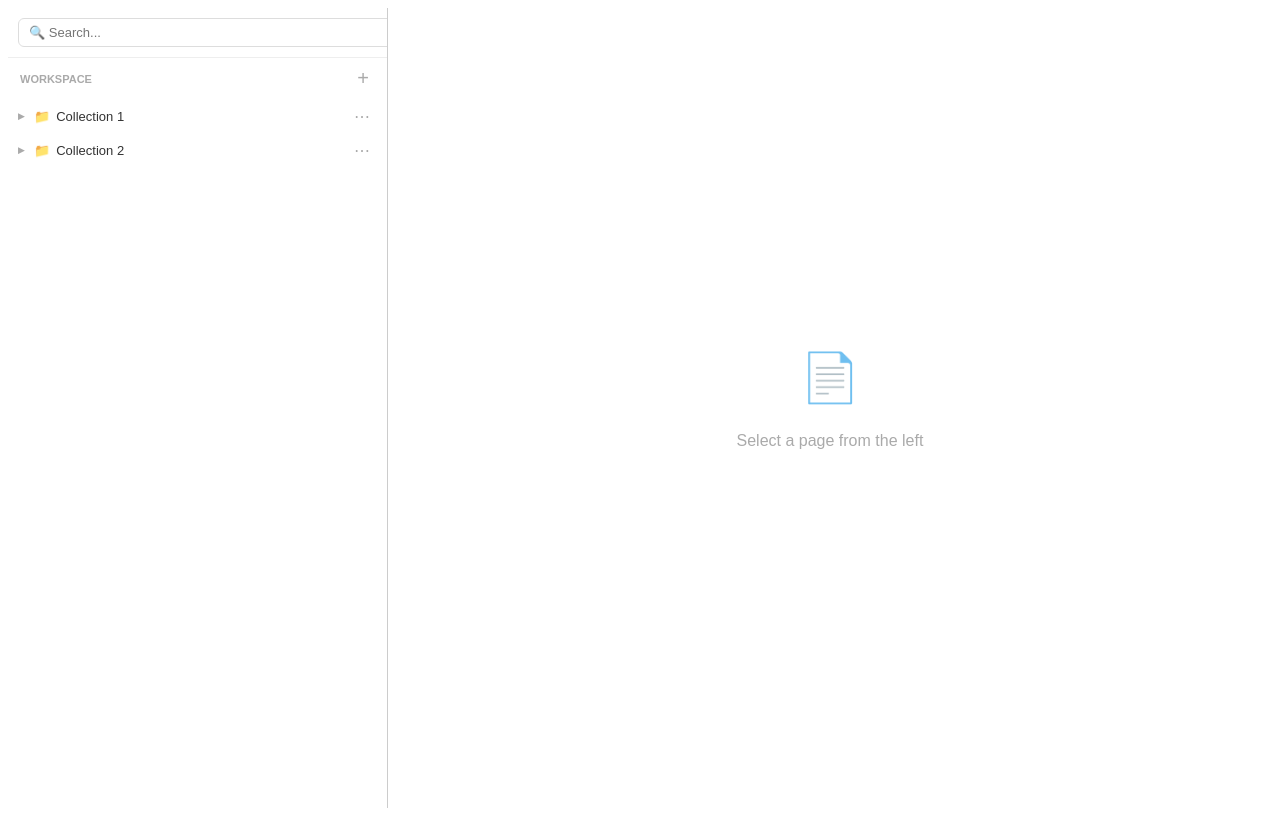
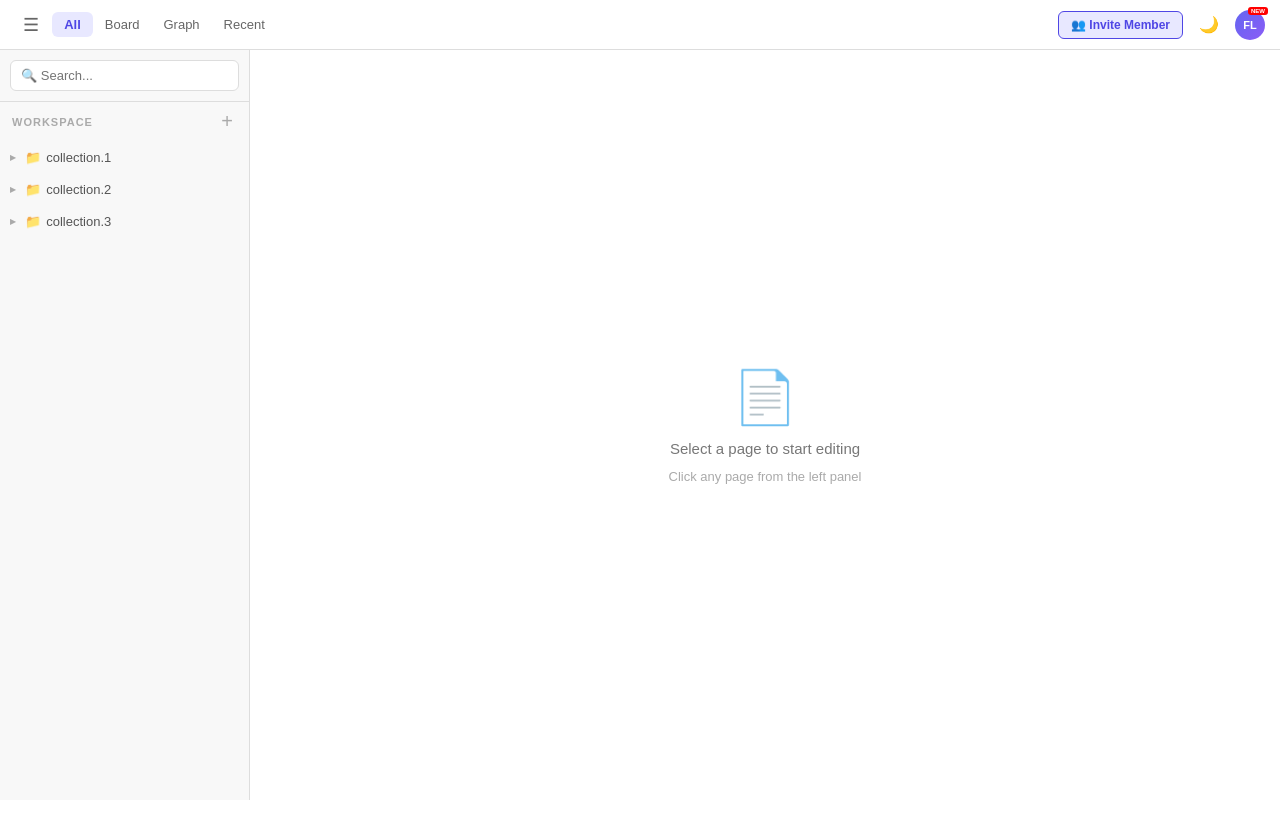
Before and after one commit to shashankgowdab3/LRNR, a React (Vite) app: page / in a window 1280 px wide. Built offline with nearby package versions, Linux system fonts and the light colour scheme.

Commit message:
Improved UI with better styling and dark mode

```diff
--- a/src/App.jsx
+++ b/src/App.jsx
@@ -1,52 +1,109 @@
 import { useState, useEffect } from "react"
 import Tree from "./components/Tree"
 import Editor from "./components/Editor"
+import "./styles.css"
 
 const DEFAULT_TREE = [
   {
-    id: "1", name: "Collection 1", type: "container", content: "", children: [
-      { id: "2", name: "Page 1", type: "leaf", content: "", children: [] },
-      { id: "3", name: "Page 2", type: "leaf", content: "", children: [] },
+    id: "1", name: "collection.1", type: "container", content: "", children: [
+      {
+        id: "2", name: "collection.1.1", type: "container", content: "", children: [
+          {
+            id: "3", name: "collection.1.1.1", type: "container", content: "", children: [
+              { id: "4", name: "Content Page", type: "leaf", content: "<p>Start writing!</p>", children: [] },
+              { id: "5", name: "Quiz", type: "leaf", content: "", children: [] },
+              { id: "6", name: "Videos", type: "leaf", content: "", children: [] },
+              { id: "7", name: "WYSIWYG Editor", type: "leaf", content: "<h2>Welcome</h2><p>Select any page to edit.</p>", children: [] },
+            ]
+          }
+        ]
+      }
     ]
   },
-  { id: "4", name: "Collection 2", type: "container", content: "", children: [] },
+  { id: "8", name: "collection.2", type: "container", content: "", children: [] },
+  { id: "9", name: "collection.3", type: "container", content: "", children: [] },
 ]
 
 function updateContent(nodes, id, value) {
-  return nodes.map(n => {
-    if (n.id === id) return { ...n, content: value }
-    return { ...n, children: updateContent(n.children, id, value) }
+  return nodes.map(function (node) {
+    if (node.id === id) return { ...node, content: value }
+    return { ...node, children: updateContent(node.children, id, value) }
   })
 }
 
 export default function App() {
   const [tree, setTree] = useState([])
   const [selected, setSelected] = useState(null)
+  const [darkMode, setDarkMode] = useState(false)
+  const [activeTab, setActiveTab] = useState("All")
+  const [sidebarOpen, setSidebarOpen] = useState(true)
 
-  useEffect(() => {
-    const saved = localStorage.getItem("tree")
+  useEffect(function () {
+    var saved = localStorage.getItem("tree")
     setTree(saved ? JSON.parse(saved) : DEFAULT_TREE)
   }, [])
 
-  useEffect(() => {
+  useEffect(function () {
     if (tree.length > 0) localStorage.setItem("tree", JSON.stringify(tree))
   }, [tree])
 
-  function handleChange(value) {
+  function handleEditorChange(value) {
     if (!selected) return
-    setTree(prev => updateContent(prev, selected.id, value))
-    setSelected(prev => ({ ...prev, content: value }))
+    setTree(function (prev) { return updateContent(prev, selected.id, value) })
+    setSelected(function (prev) { return { ...prev, content: value } })
   }
 
   return (
-    <div style={{ display: "flex", height: "100vh", fontFamily: "Arial" }}>
+    <div className={darkMode ? "app dark" : "app"}>
 
-      <div style={{ width: "30%", borderRight: "1px solid #ccc", overflow: "auto" }}>
-        <Tree tree={tree} setTree={setTree} selected={selected} setSelected={setSelected} />
+      <div className="topbar">
+
+        <div className="topbar-left">
+          <button className="hamburger" onClick={function () { setSidebarOpen(!sidebarOpen) }}>☰</button>
+          <div>
+            {["All", "Board", "Graph", "Recent"].map(function (tab) {
+              return (
+                <button
+                  key={tab}
+                  className={activeTab === tab ? "tab active" : "tab"}
+                  onClick={function () { setActiveTab(tab) }}
+                >{tab}</button>
+              )
+            })}
+          </div>
+        </div>
+
+        <span className="breadcrumb">
+          {selected ? selected.name : ""}
+        </span>
+
+        <div className="topbar-right">
+          <button className="invite-btn">👥 Invite Member</button>
+          <button className="darkmode-btn" onClick={function () { setDarkMode(!darkMode) }}>
+            {darkMode ? "☀️" : "🌙"}
+          </button>
+          <div className="avatar">
+            FL
+            <span className="avatar-badge">NEW</span>
+          </div>
+        </div>
       </div>
-
-      <div style={{ width: "70%", overflow: "auto" }}>
-        <Editor selected={selected} onChange={handleChange} />
+      <div className="body">
+        {sidebarOpen && (
+          <div className="sidebar">
+            <Tree tree={tree} setTree={setTree} selected={selected} setSelected={setSelected} />
+          </div>
+        )}
+        <div className="main">
+          {activeTab === "Graph" ? (
+            <div className="graph-view">
+              <span style={{ fontSize: 52 }}>🕸️</span>
+              <p style={{ fontWeight: 600, color: "#777" }}>Graph View</p>
+            </div>
+          ) : (
+            <Editor selected={selected} onChange={handleEditorChange} />
+          )}
+        </div>
       </div>
 
     </div>
--- a/src/components/Editor.jsx
+++ b/src/components/Editor.jsx
@@ -2,12 +2,20 @@ import { useState, useEffect } from "react"
 import ReactQuill from "react-quill"
 import "react-quill/dist/quill.snow.css"
 
+var toolbar = [
+  ["bold", "italic", "underline"],
+  [{ "header": [1, 2, 3, false] }],
+  [{ "list": "ordered" }, { "list": "bullet" }],
+  ["link", "blockquote"],
+  ["clean"]
+]
+
 export default function Editor({ selected, onChange }) {
   const [value, setValue] = useState("")
 
-  useEffect(() => {
-    setValue(selected?.content || "")
-  }, [selected?.id])
+  useEffect(function() {
+    setValue(selected ? selected.content || "" : "")
+  }, [selected && selected.id])
 
   function handleChange(val) {
     setValue(val)
@@ -15,23 +23,26 @@ export default function Editor({ selected, onChange }) {
   }
 
   if (!selected) return (
-    <div style={{ display: "flex", alignItems: "center", justifyContent: "center", height: "100%", color: "#aaa", flexDirection: "column", gap: 10 }}>
-      <span style={{ fontSize: 48 }}>📄</span>
-      <p>Select a page from the left</p>
+    <div className="empty-state">
+      <span className="empty-icon">📄</span>
+      <p className="empty-title">Select a page to start editing</p>
+      <p className="empty-sub">Click any page from the left panel</p>
     </div>
   )
 
   if (selected.type === "container") return (
-    <div style={{ display: "flex", alignItems: "center", justifyContent: "center", height: "100%", color: "#aaa", flexDirection: "column", gap: 10 }}>
-      <span style={{ fontSize: 48 }}>📁</span>
-      <p>This is a folder — click a page inside it</p>
+    <div className="empty-state">
+      <span className="empty-icon">📁</span>
+      <p className="empty-title">This is a collection</p>
+      <p className="empty-sub">Select a page inside it to edit</p>
     </div>
   )
 
   return (
-    <div style={{ padding: "30px 40px" }}>
-      <h2 style={{ marginBottom: 20 }}>{selected.name}</h2>
-      <ReactQuill theme="snow" value={value} onChange={handleChange} />
+    <div className="editor-area">
+      <h2 className="page-title">{selected.name}</h2>
+      <div className="title-line"></div>
+      <ReactQuill theme="snow" value={value} onChange={handleChange} modules={{ toolbar: toolbar }} placeholder="Start writing..." />
     </div>
   )
 }
--- a/src/components/Tree.jsx
+++ b/src/components/Tree.jsx
@@ -2,156 +2,160 @@ import { useState } from "react"
 import { v4 as uuid } from "uuid"
 
 function addNode(tree, parentId, newNode) {
-  return tree.map(n => {
-    if (n.id === parentId) return { ...n, children: [...n.children, newNode] }
-    return { ...n, children: addNode(n.children, parentId, newNode) }
+  return tree.map(function(node) {
+    if (node.id === parentId) return { ...node, children: [...node.children, newNode] }
+    return { ...node, children: addNode(node.children, parentId, newNode) }
   })
 }
 
 function deleteNode(tree, id) {
   return tree
-    .filter(n => n.id !== id)
-    .map(n => ({ ...n, children: deleteNode(n.children, id) }))
+    .filter(function(node) { return node.id !== id })
+    .map(function(node) { return { ...node, children: deleteNode(node.children, id) } })
 }
 
 function renameNode(tree, id, name) {
-  return tree.map(n => {
-    if (n.id === id) return { ...n, name }
-    return { ...n, children: renameNode(n.children, id, name) }
+  return tree.map(function(node) {
+    if (node.id === id) return { ...node, name: name }
+    return { ...node, children: renameNode(node.children, id, name) }
   })
 }
 
-function Node({ node, depth, selected, setSelected, tree, setTree }) {
-  const [open, setOpen] = useState(false)
-  const [menu, setMenu] = useState(false)
-  const isFolder = node.type === "container"
-  const isActive = selected?.id === node.id
+function TreeNode({ node, depth, selected, setSelected, tree, setTree }) {
+  const [isOpen, setIsOpen] = useState(false)
+  const [showMenu, setShowMenu] = useState(false)
+
+  var isFolder = node.type === "container"
+  var isSelected = selected && selected.id === node.id
 
   function handleClick() {
-    if (isFolder) setOpen(!open)
+    if (isFolder) setIsOpen(!isOpen)
     else setSelected(node)
   }
 
-  function addPage(e) {
+  function handleAddPage(e) {
     e.stopPropagation()
     setTree(addNode(tree, node.id, { id: uuid(), name: "New Page", type: "leaf", content: "", children: [] }))
-    setOpen(true)
-    setMenu(false)
+    setIsOpen(true)
+    setShowMenu(false)
   }
 
-  function addFolder(e) {
+  function handleAddFolder(e) {
     e.stopPropagation()
     setTree(addNode(tree, node.id, { id: uuid(), name: "New Collection", type: "container", content: "", children: [] }))
-    setOpen(true)
-    setMenu(false)
+    setIsOpen(true)
+    setShowMenu(false)
   }
 
-  function rename(e) {
+  function handleRename(e) {
     e.stopPropagation()
-    const name = prompt("New name:", node.name)
-    if (name) setTree(renameNode(tree, node.id, name))
-    setMenu(false)
+    var name = prompt("New name:", node.name)
+    if (name && name.trim()) setTree(renameNode(tree, node.id, name.trim()))
+    setShowMenu(false)
   }
 
-  function remove(e) {
+  function handleDelete(e) {
     e.stopPropagation()
     if (confirm("Delete " + node.name + "?")) {
       setTree(deleteNode(tree, node.id))
-      setSelected(null)
+      if (selected && selected.id === node.id) setSelected(null)
     }
-    setMenu(false)
+    setShowMenu(false)
   }
 
   return (
     <div>
       <div
+        className={isSelected ? "tree-row selected" : "tree-row"}
+        style={{ paddingLeft: 10 + depth * 16 }}
         onClick={handleClick}
-        style={{
-          display: "flex", alignItems: "center", gap: 6,
-          paddingLeft: 10 + depth * 16, paddingRight: 8, height: 34,
-          cursor: "pointer", fontSize: 13, position: "relative",
-          background: isActive ? "#dbeafe" : "transparent",
-          color: isActive ? "#1d4ed8" : "#333",
-          borderRight: isActive ? "3px solid #1d4ed8" : "3px solid transparent",
-        }}
-        onMouseEnter={e => { if (!isActive) e.currentTarget.style.background = "#f3f4f6" }}
-        onMouseLeave={e => { if (!isActive) e.currentTarget.style.background = "transparent" }}
       >
-        <span style={{ fontSize: 9, width: 10, color: "#aaa" }}>{isFolder ? (open ? "▼" : "▶") : ""}</span>
-        <span>{isFolder ? (open ? "📂" : "📁") : "📄"}</span>
-        <span style={{ flex: 1 }}>{node.name}</span>
-        <button onClick={e => { e.stopPropagation(); setMenu(!menu) }}
-          style={{ background: "none", border: "none", cursor: "pointer", fontSize: 16, color: "#aaa" }}>⋯</button>
+        <span className="arrow">{isFolder ? (isOpen ? "▼" : "▶") : ""}</span>
+        <span>{isFolder ? (isOpen ? "📂" : "📁") : "📄"}</span>
+        <span style={{ flex: 1, overflow: "hidden", textOverflow: "ellipsis", whiteSpace: "nowrap" }}>{node.name}</span>
 
-        {menu && (
-          <div onClick={e => e.stopPropagation()} style={{
-            position: "absolute", right: 8, top: 34, zIndex: 99,
-            background: "#fff", border: "1px solid #ddd",
-            borderRadius: 6, boxShadow: "0 4px 10px rgba(0,0,0,0.1)", padding: 4, minWidth: 150
-          }}>
-            {isFolder && <>
-              <Btn onClick={addPage}>➕ Add Page</Btn>
-              <Btn onClick={addFolder}>➕ Add Collection</Btn>
-              <hr style={{ margin: "3px 0", border: "none", borderTop: "1px solid #eee" }} />
-            </>}
-            <Btn onClick={rename}>✏️ Rename</Btn>
-            <Btn onClick={remove} color="red">🗑️ Delete</Btn>
+        <button
+          className="dots-btn"
+          onClick={function(e) { e.stopPropagation(); setShowMenu(!showMenu) }}
+        >⋯</button>
+
+        {showMenu && (
+          <div className="popup" onClick={function(e) { e.stopPropagation() }}>
+            {isFolder && (
+              <>
+                <button className="popup-btn" onClick={handleAddPage}>➕ Add Page</button>
+                <button className="popup-btn" onClick={handleAddFolder}>➕ Add Collection</button>
+                <div className="popup-divider"></div>
+              </>
+            )}
+            <button className="popup-btn" onClick={handleRename}>✏️ Rename</button>
+            <button className="popup-btn danger" onClick={handleDelete}>🗑️ Delete</button>
           </div>
         )}
       </div>
 
-      {isFolder && open && node.children.map(child => (
-        <Node key={child.id} node={child} depth={depth + 1}
-          selected={selected} setSelected={setSelected} tree={tree} setTree={setTree} />
-      ))}
+      {isFolder && isOpen && node.children.map(function(child) {
+        return (
+          <TreeNode
+            key={child.id}
+            node={child}
+            depth={depth + 1}
+            selected={selected}
+            setSelected={setSelected}
+            tree={tree}
+            setTree={setTree}
+          />
+        )
+      })}
     </div>
-  )
-}
-
-function Btn({ onClick, children, color }) {
-  return (
-    <button onClick={onClick} style={{
-      display: "block", width: "100%", textAlign: "left",
-      padding: "6px 10px", fontSize: 13, background: "none",
-      border: "none", cursor: "pointer", borderRadius: 4, color: color || "#333"
-    }}
-      onMouseEnter={e => e.target.style.background = "#f3f4f6"}
-      onMouseLeave={e => e.target.style.background = "none"}
-    >{children}</button>
   )
 }
 
 export default function Tree({ tree, setTree, selected, setSelected }) {
   const [search, setSearch] = useState("")
 
-  function addRoot() {
+  function addRootCollection() {
     setTree([...tree, { id: uuid(), name: "New Collection", type: "container", content: "", children: [] }])
   }
 
-  function filter(nodes, text) {
+  function filterTree(nodes, text) {
     if (!text) return nodes
-    return nodes.reduce((acc, n) => {
-      if (n.name.toLowerCase().includes(text.toLowerCase())) return [...acc, n]
-      const kids = filter(n.children, text)
-      if (kids.length) return [...acc, { ...n, children: kids }]
+    return nodes.reduce(function(acc, node) {
+      if (node.name.toLowerCase().includes(text.toLowerCase())) return [...acc, node]
+      var kids = filterTree(node.children, text)
+      if (kids.length) return [...acc, { ...node, children: kids }]
       return acc
     }, [])
   }
 
   return (
-    <div style={{ display: "flex", flexDirection: "column", height: "100%" }}>
-      <div style={{ padding: 10, borderBottom: "1px solid #eee" }}>
-        <input placeholder="🔍 Search..." value={search} onChange={e => setSearch(e.target.value)}
-          style={{ width: "100%", padding: "6px 10px", border: "1px solid #ddd", borderRadius: 6, fontSize: 13, outline: "none" }} />
+    <div style={{ height: "100%", display: "flex", flexDirection: "column" }}>
+      <div className="search-area">
+        <input
+          className="search-input"
+          placeholder="🔍 Search..."
+          value={search}
+          onChange={function(e) { setSearch(e.target.value) }}
+        />
       </div>
-      <div style={{ display: "flex", justifyContent: "space-between", alignItems: "center", padding: "8px 12px" }}>
-        <span style={{ fontSize: 11, fontWeight: 700, color: "#aaa" }}>WORKSPACE</span>
-        <button onClick={addRoot} style={{ fontSize: 20, background: "none", border: "none", cursor: "pointer", color: "#aaa" }}>+</button>
+      <div className="workspace-header">
+        <span className="workspace-label">WORKSPACE</span>
+        <button className="add-btn" onClick={addRootCollection} title="Add collection">+</button>
       </div>
-      <div style={{ flex: 1, overflowY: "auto" }}>
-        {filter(tree, search).map(n => (
-          <Node key={n.id} node={n} depth={0} selected={selected} setSelected={setSelected} tree={tree} setTree={setTree} />
-        ))}
+      <div className="tree-list">
+        {filterTree(tree, search).map(function(node) {
+          return (
+            <TreeNode
+              key={node.id}
+              node={node}
+              depth={0}
+              selected={selected}
+              setSelected={setSelected}
+              tree={tree}
+              setTree={setTree}
+            />
+          )
+        })}
       </div>
     </div>
   )
--- /dev/null
+++ b/src/styles.css
@@ -0,0 +1,371 @@
+* {
+  box-sizing: border-box;
+  margin: 0;
+  padding: 0;
+}
+
+body {
+  font-family: Arial, sans-serif;
+  height: 100vh;
+  overflow: hidden;
+}
+
+.app {
+  display: flex;
+  flex-direction: column;
+  height: 100vh;
+}
+
+.topbar {
+  height: 50px;
+  display: flex;
+  align-items: center;
+  justify-content: space-between;
+  padding: 0 15px;
+  border-bottom: 1px solid #ddd;
+  background: #fff;
+  flex-shrink: 0;
+}
+
+.topbar-left {
+  display: flex;
+  align-items: center;
+  gap: 5px;
+}
+
+.topbar-right {
+  display: flex;
+  align-items: center;
+  gap: 8px;
+}
+
+.tab {
+  padding: 5px 12px;
+  border: none;
+  background: transparent;
+  cursor: pointer;
+  font-size: 13px;
+  border-radius: 6px;
+  color: #666;
+}
+.tab:hover {
+  background: #f0f0f0;
+}
+.tab.active {
+  background: #e8e8ff;
+  color: #4f46e5;
+  font-weight: 600;
+}
+
+.hamburger {
+  padding: 5px 8px;
+  border: none;
+  background: transparent;
+  cursor: pointer;
+  font-size: 18px;
+  color: #666;
+  border-radius: 6px;
+}
+.hamburger:hover {
+  background: #f0f0f0;
+}
+
+.invite-btn {
+  padding: 6px 12px;
+  border: 1px solid #4f46e5;
+  background: #e8e8ff;
+  color: #4f46e5;
+  border-radius: 6px;
+  font-size: 12px;
+  font-weight: 600;
+  cursor: pointer;
+}
+.invite-btn:hover {
+  background: #4f46e5;
+  color: #fff;
+}
+
+.darkmode-btn {
+  padding: 5px 8px;
+  border: none;
+  background: transparent;
+  cursor: pointer;
+  font-size: 16px;
+  border-radius: 6px;
+}
+.darkmode-btn:hover {
+  background: #f0f0f0;
+}
+
+.avatar {
+  width: 30px;
+  height: 30px;
+  border-radius: 50%;
+  background: linear-gradient(135deg, #6366f1, #8b5cf6);
+  color: #fff;
+  font-size: 11px;
+  font-weight: 700;
+  display: flex;
+  align-items: center;
+  justify-content: center;
+  cursor: pointer;
+  position: relative;
+}
+
+.avatar-badge {
+  position: absolute;
+  top: -3px;
+  right: -3px;
+  background: red;
+  color: #fff;
+  font-size: 6px;
+  padding: 1px 3px;
+  border-radius: 3px;
+  font-weight: 700;
+}
+
+.breadcrumb {
+  font-size: 12px;
+  color: #888;
+}
+
+.body {
+  display: flex;
+  flex: 1;
+  overflow: hidden;
+}
+
+.sidebar {
+  width: 250px;
+  min-width: 250px;
+  height: 100%;
+  background: #f8f8f8;
+  border-right: 1px solid #ddd;
+  display: flex;
+  flex-direction: column;
+  overflow: hidden;
+}
+
+.search-area {
+  padding: 10px;
+  border-bottom: 1px solid #ddd;
+}
+
+.search-input {
+  width: 100%;
+  padding: 7px 10px;
+  border: 1px solid #ddd;
+  border-radius: 6px;
+  font-size: 13px;
+  outline: none;
+  background: #fff;
+}
+.search-input:focus {
+  border-color: #4f46e5;
+}
+
+.workspace-header {
+  display: flex;
+  justify-content: space-between;
+  align-items: center;
+  padding: 8px 12px;
+}
+
+.workspace-label {
+  font-size: 11px;
+  font-weight: 700;
+  color: #aaa;
+  letter-spacing: 1px;
+}
+
+.add-btn {
+  font-size: 20px;
+  border: none;
+  background: transparent;
+  cursor: pointer;
+  color: #aaa;
+  border-radius: 5px;
+  padding: 0 4px;
+}
+.add-btn:hover {
+  background: #eee;
+  color: #333;
+}
+
+.tree-list {
+  flex: 1;
+  overflow-y: auto;
+}
+
+.tree-row {
+  display: flex;
+  align-items: center;
+  gap: 5px;
+  height: 32px;
+  padding-right: 8px;
+  cursor: pointer;
+  font-size: 13px;
+  color: #555;
+  position: relative;
+  border-right: 2px solid transparent;
+}
+.tree-row:hover {
+  background: #ececec;
+  color: #111;
+}
+.tree-row.selected {
+  background: #e8e8ff;
+  color: #4f46e5;
+  font-weight: 600;
+  border-right: 2px solid #4f46e5;
+}
+
+.arrow {
+  font-size: 8px;
+  width: 10px;
+  color: #aaa;
+  flex-shrink: 0;
+}
+
+.dots-btn {
+  border: none;
+  background: transparent;
+  cursor: pointer;
+  font-size: 15px;
+  color: #aaa;
+  border-radius: 4px;
+  padding: 0 3px;
+  display: none;
+  flex-shrink: 0;
+}
+.tree-row:hover .dots-btn {
+  display: block;
+}
+.dots-btn:hover {
+  background: #ddd;
+}
+
+.popup {
+  position: absolute;
+  right: 4px;
+  top: 32px;
+  z-index: 999;
+  background: #fff;
+  border: 1px solid #ddd;
+  border-radius: 8px;
+  box-shadow: 0 4px 16px rgba(0,0,0,0.12);
+  padding: 4px;
+  min-width: 160px;
+}
+
+.popup-btn {
+  display: block;
+  width: 100%;
+  text-align: left;
+  padding: 7px 10px;
+  font-size: 13px;
+  border: none;
+  background: transparent;
+  cursor: pointer;
+  border-radius: 5px;
+  color: #333;
+  font-family: Arial, sans-serif;
+}
+.popup-btn:hover {
+  background: #f0f0f0;
+}
+.popup-btn.danger {
+  color: red;
+}
+.popup-btn.danger:hover {
+  background: #fff0f0;
+}
+
+.popup-divider {
+  height: 1px;
+  background: #eee;
+  margin: 3px 0;
+}
+
+.main {
+  flex: 1;
+  overflow: auto;
+  background: #fff;
+}
+
+.editor-area {
+  padding: 32px 48px;
+  max-width: 800px;
+  margin: 0 auto;
+}
+
+.page-title {
+  font-size: 26px;
+  font-weight: 700;
+  margin-bottom: 6px;
+  color: #1a1a1a;
+}
+
+.title-line {
+  width: 36px;
+  height: 3px;
+  background: #4f46e5;
+  border-radius: 2px;
+  margin-bottom: 24px;
+}
+
+.empty-state {
+  display: flex;
+  flex-direction: column;
+  align-items: center;
+  justify-content: center;
+  height: 100%;
+  gap: 12px;
+  color: #aaa;
+  text-align: center;
+}
+.empty-icon { font-size: 52px; }
+.empty-title { font-size: 15px; font-weight: 500; color: #777; }
+.empty-sub { font-size: 13px; }
+
+.graph-view {
+  display: flex;
+  flex-direction: column;
+  align-items: center;
+  justify-content: center;
+  height: 100%;
+  gap: 12px;
+  color: #aaa;
+}
+
+.app.dark {
+  background: #111;
+  color: #eee;
+}
+.dark .topbar {
+  background: #111;
+  border-bottom-color: #333;
+}
+.dark .tab { color: #aaa; }
+.dark .tab:hover { background: #222; }
+.dark .tab.active { background: #1c1c2e; color: #818cf8; }
+.dark .hamburger { color: #aaa; }
+.dark .hamburger:hover { background: #222; }
+.dark .darkmode-btn:hover { background: #222; }
+.dark .invite-btn { background: #1c1c2e; }
+.dark .sidebar { background: #161618; border-right-color: #333; }
+.dark .search-area { border-bottom-color: #333; }
+.dark .search-input { background: #222; border-color: #333; color: #eee; }
+.dark .add-btn { color: #666; }
+.dark .add-btn:hover { background: #222; color: #eee; }
+.dark .tree-row { color: #aaa; }
+.dark .tree-row:hover { background: #222; color: #eee; }
+.dark .tree-row.selected { background: #1c1c2e; color: #818cf8; border-right-color: #818cf8; }
+.dark .dots-btn { color: #666; }
+.dark .dots-btn:hover { background: #333; }
+.dark .popup { background: #1e1e24; border-color: #333; }
+.dark .popup-btn { color: #eee; }
+.dark .popup-btn:hover { background: #2a2a2a; }
+.dark .popup-divider { background: #333; }
+.dark .main { background: #111; }
+.dark .page-title { color: #eee; }
```
